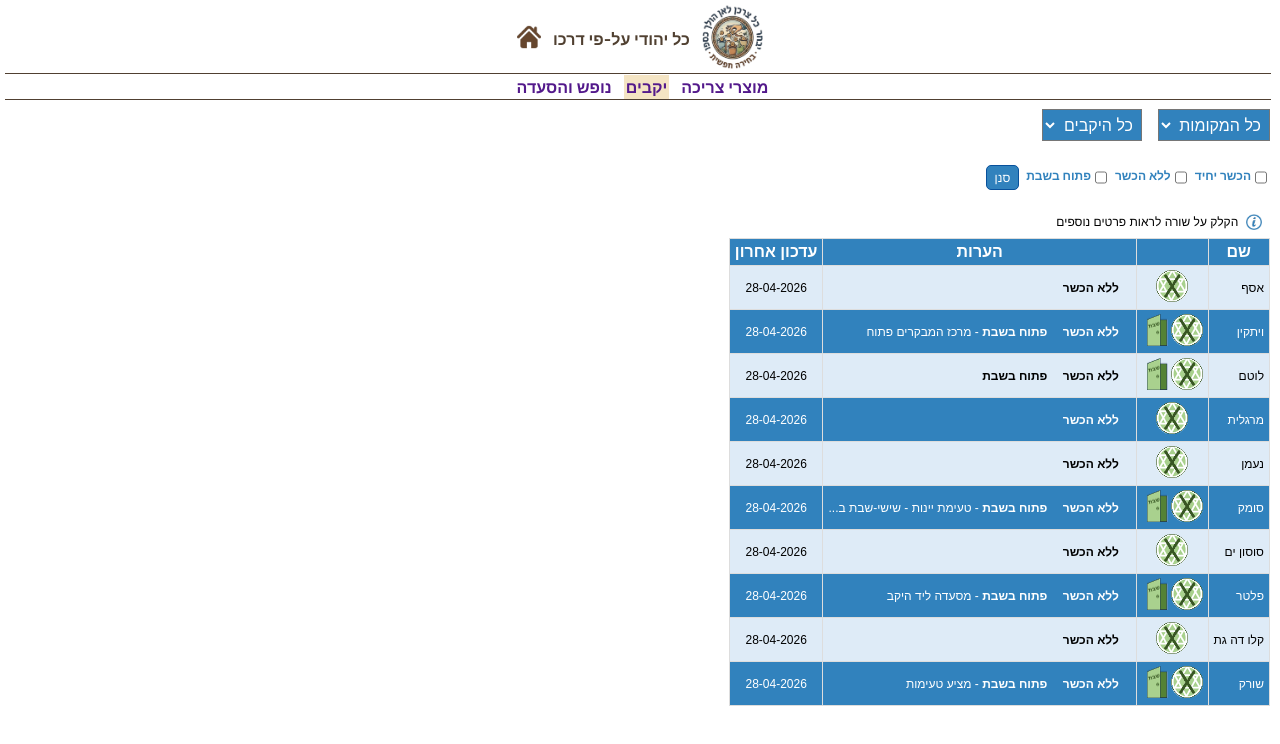
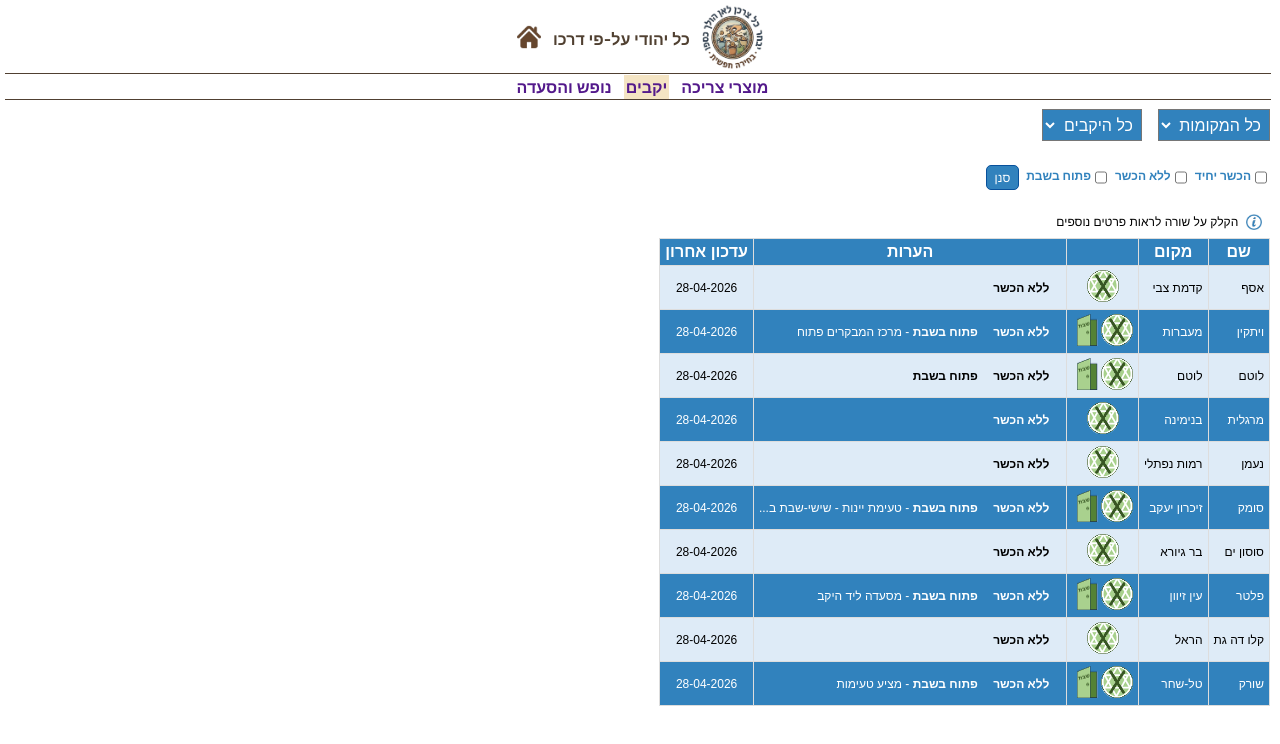
Before and after one commit to Consume-Wisely/ibuy, a React (Create React App) app: page /wineries in a window 1280 px wide. Shown: the top 744 px of the page. Built offline with nearby package versions, Linux system fonts and the light colour scheme.

Commit message:
add location to winery items

```diff
--- a/src/assets/catalogs/locationsCatalog.json
+++ b/src/assets/catalogs/locationsCatalog.json
@@ -12,6 +12,10 @@
     "name": "הראל"
   },
   {
+    "id": "tel-shahar",
+    "name": "טל-שחר"
+  },
+  {
     "id": "lotem",
     "name": "לוטם"
   },
@@ -20,7 +24,7 @@
     "name": "מעברות"
   },
   {
-    "id": "golaein-zivan",
+    "id": "ein-zivan",
     "name": "עין זיוון"
   },
   {
--- a/src/assets/catalogs/wineryItemsCatalog.json
+++ b/src/assets/catalogs/wineryItemsCatalog.json
@@ -1,10 +1,10 @@
 {
   "items": [
     {
-      "location": "kidmat-zvi",
       "id": "asaf",
       "description": {
         "name": "אסף",
+        "location": "kidmat-zvi",
         "lastUpdate": "28-04-2026",
         "overview": "יקב משפחתי ברמת הגולן הכולל גם \"קדם\" (כפר יין) עם אירוח ולינה.",
         "attributes": [
@@ -13,10 +13,10 @@
       }
     },
     {
-      "location": "maabarot",
       "id": "vitkin",
       "description": {
         "name": "ויתקין",
+        "location": "maabarot",
         "lastUpdate": "28-04-2026",
         "overview": "מתמחה בזנים ים תיכוניים (כמו קריניאן וסירה). רוב שנותיו לא היה כשר, אם כי בשנים האחרונות חלק מהייצור עבר למסלול כשר – יש לבדוק בקבוק ספציפי",
         "attributes": [
@@ -26,10 +26,10 @@
       }
     },
     {
-      "location": "lotem",
       "id": "lotem",
       "description": {
         "name": "לוטם",
+        "location": "lotem",
         "lastUpdate": "28-04-2026",
         "overview": "יקב אורגני בגליל המערבי שמשמיע מוזיקה לחביות היין (כן, ברצינות)",
         "attributes": [
@@ -39,10 +39,10 @@
       }
     },
     {
-      "location": "binyamina",
       "id": "margalit",
       "description": {
         "name": "מרגלית",
+        "location": "binyamina",
         "lastUpdate": "28-04-2026",
         "overview": "נחשב לאחד מיקבי הבוטיק הראשונים בישראל. היקב מתמקד ביינות אדומים קלאסיים.",
         "attributes": [
@@ -51,10 +51,10 @@
       }
     },
     {
-      "location": "ramot-naftali",
       "id": "naaman",
       "description": {
         "name": "נעמן",
+        "location": "ramot-naftali",
         "lastUpdate": "28-04-2026",
         "overview": "יקב בוטיק משפחתי עם נטייה חזקה ליינות בסגנון בורדו",
         "attributes": [
@@ -63,10 +63,10 @@
       }
     },
     {
-      "location": "zichron-yaakov",
       "id": "somek",
       "description": {
         "name": "סומק",
+        "location": "zichron-yaakov",
         "lastUpdate": "28-04-2026",
         "overview": "יקב משפחתי קטן המייצר יינות בשיטות מסורתיות.",
         "attributes": [
@@ -76,10 +76,10 @@
       }
     },
     {
-      "location": "bar-giora",
       "id": "suson-yam",
       "description": {
         "name": "סוסון ים",
+        "location": "bar-giora",
         "lastUpdate": "28-04-2026",
         "overview": "יקב ייחודי עם יינות בעלי שמות מעולם התרבות והקולנוע.",
         "attributes": [
@@ -88,10 +88,10 @@
       }
     },
     {
-      "location": "ein-zivan",
       "id": "pelter",
       "description": {
         "name": "פלטר",
+        "location": "ein-zivan",
         "lastUpdate": "28-04-2026",
         "overview": "אחד היקבים המוכרים ביותר. חשוב לשים לב: למשפחת פלטר יש גם יקב \"אח\" בשם מתתיה, שהוא כן כשר, אך מותג \"פלטר\" עצמו אינו כשר.",
         "attributes": [
@@ -101,10 +101,10 @@
       }
     },
     {
-      "location": "harel",
       "id": "klu-de-gat",
       "description": {
         "name": "קלו דה גת",
+        "location": "harel",
         "lastUpdate": "28-04-2026",
         "overview": "יקב הממוקם למרגלות הרי יהודה. מייצר בשיטות מסורתיות",
         "attributes": [
@@ -113,10 +113,10 @@
       }
     },
     {
-      "location": "tel-shahar",
       "id": "sorek",
       "description": {
         "name": "שורק",
+        "location": "tel-shahar",
         "lastUpdate": "28-04-2026",
         "overview": "מעבר להיותו יקב, משמש כבית ספר לעשיית יין.",
         "attributes": [
--- a/src/components/Wineries/Wineries.tsx
+++ b/src/components/Wineries/Wineries.tsx
@@ -1,4 +1,4 @@
-import { ItemDescription, LocationDescriptor, WineryItem } from "../../model/globalObjects";
+import { ItemDescription, LocationDescriptor, LocationItem } from "../../model/globalObjects";
 import { ITEM_ATTRIBUTES } from "../../utils/constants";
 import { LocationsCatalogManager } from "../../utils/LocationsCatalogManager";
 import { WineryItemsCatalogManager } from "../../utils/WineryItemsCatalogManager";
@@ -8,11 +8,11 @@ import "./Wineries.css";
 
 export const Wineries = () => {
   const locations: Array<LocationDescriptor> = LocationsCatalogManager.getLocations();
-  const wineries: Array<WineryItem> = WineryItemsCatalogManager.getWineries();
+  const wineries: Array<LocationItem> = WineryItemsCatalogManager.getWineries();
 
   const wineriesDescriptions: Array<ItemDescription> =
     WineryItemsCatalogManager.getItemsDescriptions(wineries);
-  const allWinery: WineryItem = {
+  const allWinery: LocationItem = {
     id: "allWineries",
     description: {
       name: "כל היקבים",
@@ -20,7 +20,6 @@ export const Wineries = () => {
       overview: "",
       attributes: []
     },
-    location: "all",
   };
 
   const noneLocation: LocationDescriptor = {
@@ -29,7 +28,7 @@ export const Wineries = () => {
   };
 
   const displayedLocations: Array<LocationDescriptor> = [noneLocation, ...locations]
-  const displayedWineries: Array<WineryItem> = [allWinery, ...wineries]
+  const displayedWineries: Array<LocationItem> = [allWinery, ...wineries]
   const locationSelectionHandler = (selectedIndex: number) => {
     alert(`אופציה זאת עדיין לא פעילה.\n כשהיא תושלם תוצג רשימה של היקבים ב${displayedLocations[selectedIndex].name}`);
   }
@@ -57,7 +56,7 @@ export const Wineries = () => {
           <select className="app-drop-down app-width-100 app-indent-right-16" id="wineries"
             onChange={ (e) => winerySelectionHandler(e.target.selectedIndex) }>
             {
-              displayedWineries.map((win: WineryItem) => {
+              displayedWineries.map((win: LocationItem) => {
                 return(
                   <option key={ win.id }>{ win.description.name }</option>
                 )
@@ -74,7 +73,7 @@ export const Wineries = () => {
         ] } />
       </div>
       <div className="margin-top-l">
-        <ItemsView items={ wineriesDescriptions } />
+        <ItemsView items={ wineriesDescriptions } isLocation={ true } />
       </div>
 
     </div>
--- a/src/components/shared/ItemsView/ItemDetails.tsx
+++ b/src/components/shared/ItemsView/ItemDetails.tsx
@@ -1,4 +1,5 @@
 import { ItemDescription } from "../../../model/globalObjects"
+import { LocationsCatalogManager } from "../../../utils/LocationsCatalogManager";
 import { ModelVisualUtils } from "../../../utils/ModelVisualUtils";
 import "./ItemsView.css";
 
@@ -21,6 +22,11 @@ export const ItemDetails = (props: ItemsViewProps) => {
               { props.item.overview !== undefined && props.item.overview.length > 0 &&
                 <div className="items-view-item-overview">
                   { props.item.overview }
+                </div>
+              }
+              { props.item.location !== undefined && props.item.location.length > 0 &&
+                <div className="items-view-item-overview">
+                  { LocationsCatalogManager.getLocationName(props.item.location) }
                 </div>
               }
               {
--- a/src/components/shared/ItemsView/ItemsList.tsx
+++ b/src/components/shared/ItemsView/ItemsList.tsx
@@ -1,10 +1,12 @@
 import { ItemDescription } from "../../../model/globalObjects"
 import { ITEM_ATTRIBUTES } from "../../../utils/constants";
+import { LocationsCatalogManager } from "../../../utils/LocationsCatalogManager";
 import { ModelVisualUtils } from "../../../utils/ModelVisualUtils";
 import "./ItemsView.css";
 
 export interface ItemsViewProps {
   items: Array<ItemDescription>;
+  isLocation?: boolean;
   onSelect: Function;
 }
 
@@ -29,6 +31,11 @@ export const ItemsList = (props: ItemsViewProps) => {
                   <th>
                     שם
                   </th>
+                  { props.isLocation !== undefined && props.isLocation === true &&
+                    <th>
+                      מקום
+                    </th>
+                  }
                   <th>
 
                   </th>
@@ -52,6 +59,11 @@ export const ItemsList = (props: ItemsViewProps) => {
                           <td>
                             { item.name }
                           </td>
+                          { props.isLocation !== undefined && props.isLocation === true &&
+                            <td>
+                              { LocationsCatalogManager.getLocationName(item.location) }
+                            </td>
+                          }
                           <td>
                             <div className="app-center">
                             {
--- a/src/components/shared/ItemsView/ItemsView.tsx
+++ b/src/components/shared/ItemsView/ItemsView.tsx
@@ -1,4 +1,4 @@
-import { useRef, useState } from "react";
+import { useState } from "react";
 import { ItemDescription } from "../../../model/globalObjects"
 import { ItemDetails } from "./ItemDetails";
 import { ItemsList } from "./ItemsList";
@@ -6,6 +6,7 @@ import "./ItemsView.css";
 
 export interface ItemsViewProps {
   items: Array<ItemDescription>;
+  isLocation?: boolean;
 }
 
 export const ItemsView = (props: ItemsViewProps) => {
@@ -25,7 +26,12 @@ export const ItemsView = (props: ItemsViewProps) => {
   return(
     <div>
       <div>
-        <ItemsList items={props.items} onSelect={ (item: ItemDescription) => selectionHandler(item) } />
+        <ItemsList items={props.items}
+          isLocation={ props.isLocation }
+          onSelect={
+            (item: ItemDescription) => selectionHandler(item)
+          }
+        />
       </div>
       <div className={ `items-list-details ${showDetails}` } >
         {
--- a/src/model/globalObjects.ts
+++ b/src/model/globalObjects.ts
@@ -3,6 +3,7 @@ import { ITEM_ATTRIBUTES } from "../utils/constants";
 export interface ItemDescription {
   name: string;
   overview: string;
+  location?: string;
   attributes: Array<[ITEM_ATTRIBUTES, string]>;
   lastUpdate: string;
   images?: Array<string>;
@@ -32,8 +33,7 @@ export interface LocationDescriptor {
   name: string
 }
 
-export interface WineryItem {
-  location: string;
+export interface LocationItem {
   id: string;
   description: ItemDescription;
 }
--- a/src/utils/LocationsCatalogManager.ts
+++ b/src/utils/LocationsCatalogManager.ts
@@ -1,9 +1,24 @@
-import { GroceryCategoryDedscriptor } from "../model/globalObjects";
+import { LocationDescriptor } from "../model/globalObjects";
 
 export class LocationsCatalogManager {
-  static locations = require("./../assets/catalogs/locationsCatalog.json");
+  static locations: Array<LocationDescriptor> = require("./../assets/catalogs/locationsCatalog.json");
 
-  public static getLocations(): Array<GroceryCategoryDedscriptor> {
+  public static getLocations(): Array<LocationDescriptor> {
     return LocationsCatalogManager.locations;
   }
+
+  public static getLocationName(id: string | undefined): string {
+    if (id === undefined) {
+      return "";
+    }
+
+    for (var i=0; i < LocationsCatalogManager.locations.length; i++) {
+      const l = LocationsCatalogManager.locations[i];
+      if (l.id === id) {
+        return l.name;
+      }
+    }
+
+    return "";
+  }
 }
--- a/src/utils/WineryItemsCatalogManager.ts
+++ b/src/utils/WineryItemsCatalogManager.ts
@@ -1,13 +1,13 @@
-import { ItemDescription, WineryItem } from "../model/globalObjects";
+import { ItemDescription, LocationItem } from "../model/globalObjects";
 
 export class WineryItemsCatalogManager {
   static wineries = require("./../assets/catalogs/wineryItemsCatalog.json").items;
 
-  public static getWineries(): Array<WineryItem> {
+  public static getWineries(): Array<LocationItem> {
     return WineryItemsCatalogManager.wineries;
   }
 
-  static getItemsDescriptions(wineryItems: WineryItem[]): Array<ItemDescription> {
+  static getItemsDescriptions(wineryItems: LocationItem[]): Array<ItemDescription> {
     var list: Array<ItemDescription> = [];
     for (var i=0; i < wineryItems.length; i++) {
       var item = wineryItems[i];
@@ -15,6 +15,4 @@ export class WineryItemsCatalogManager {
     }
     return list;
   }
-
-
 }
```
